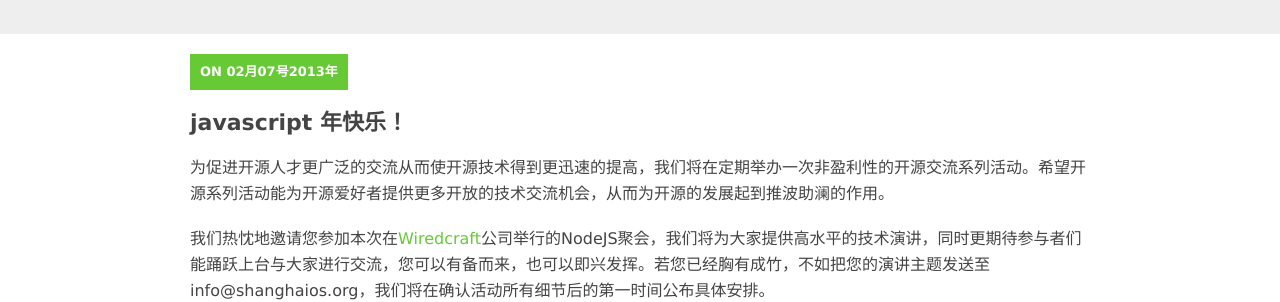
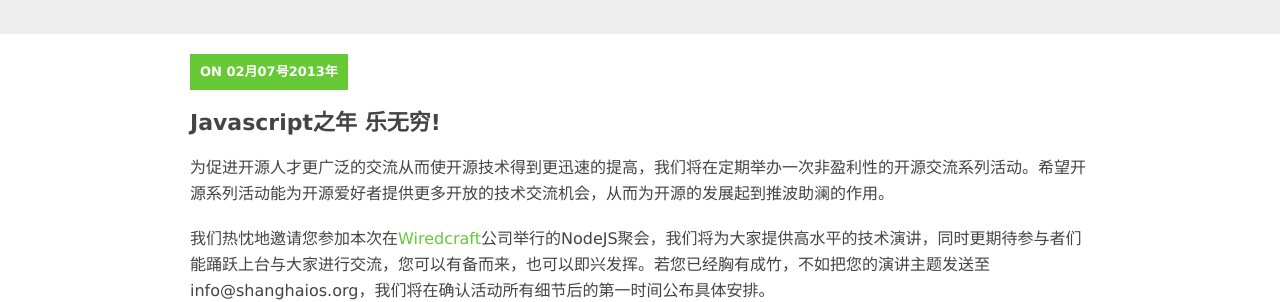
Before and after one commit to Wiredcraft/shanghaios, a Jekyll site: the page built from _posts/2013-02-07-Nodejs.md, in a window 1280 px wide. Shown: the part 346-648 px from the top of the page. Built offline with Jekyll 4.4.1, drawn with Linux system fonts in a browser that asks for light colours.

Commit message:
changed chinese title

```diff
--- a/_posts/2013-02-07-Nodejs.md
+++ b/_posts/2013-02-07-Nodejs.md
@@ -1,5 +1,5 @@
 ---
-title: javascript 年快乐！
+title: Javascript之年 乐无穷!
 layout: post
 day: 2013-02-23
 time: "1:30"
```
